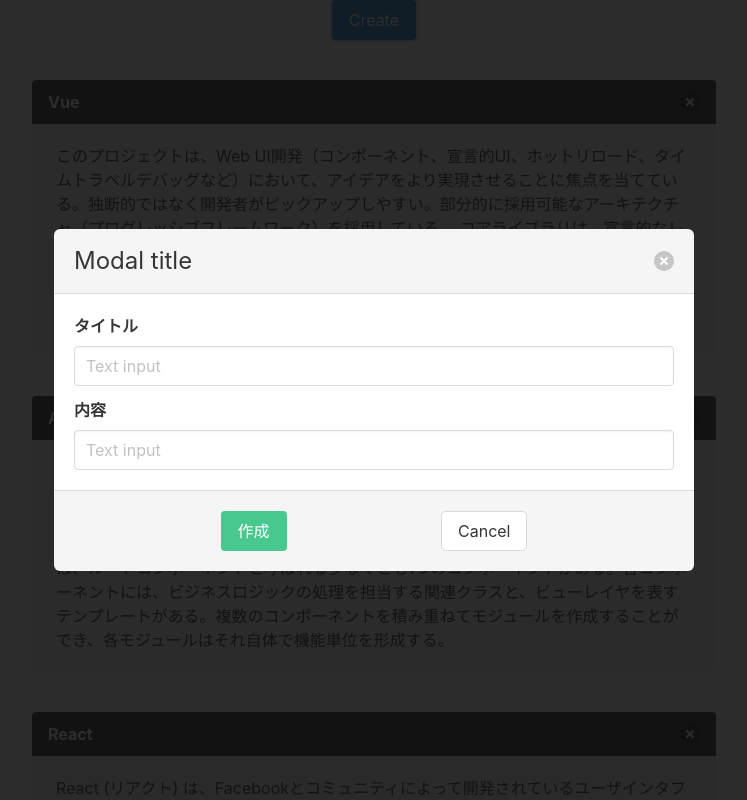
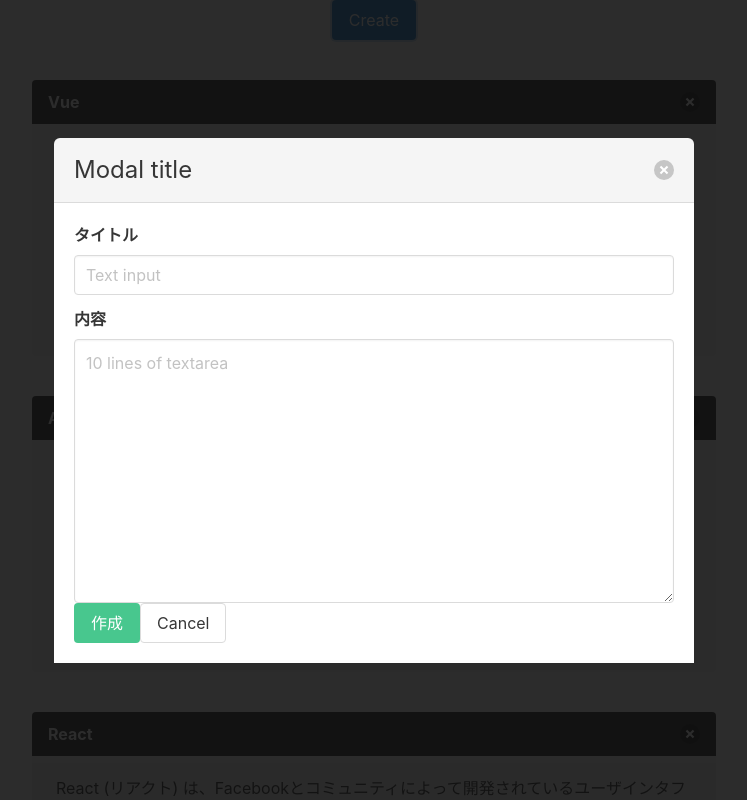
Before and after one commit to moriyamasaaaki/todo-v, a Vue app: page / in a window 1280 px wide. Both pictures are taken after a click on the button "Create". Shown: the top 800 px of the page, without its empty margins (266-1013 px from the left). Built offline with nearby package versions, Linux system fonts and the light colour scheme.

Commit message:
feat(vue): todoの追加

```diff
--- a/src/App.vue
+++ b/src/App.vue
@@ -1,6 +1,6 @@
 <template>
   <div id="app">
-    <todo-create />
+    <todo-create @formSubmitted="createTodo" />
     <div class="todo-wrapper">
       <div class="todo-container">
         <TodoList :todos="todos" />
@@ -41,6 +41,11 @@ export default {
         }
       ]
     };
+  },
+  methods: {
+    createTodo(todo) {
+      this.todos.push(todo)
+    }
   }
 };
 </script>
--- a/src/components/Modal.vue
+++ b/src/components/Modal.vue
@@ -13,10 +13,6 @@
         <section class="modal-card-body">
         <slot />
         </section>
-        <footer class="modal-card-foot">
-          <button @click="createTodo" type="button" class="button is-success">作成</button>
-          <button @click="isOpen = false" class="button">Cancel</button>
-        </footer>
       </div>
     </div>
   </div>
@@ -28,11 +24,6 @@ export default {
     return {
       isOpen: false
     }
-  },
-    methods: {
-    createTodo() {
-      console.log(this.form)
-    }
   }
 };
 </script>
--- a/src/components/TodoCreate.vue
+++ b/src/components/TodoCreate.vue
@@ -7,18 +7,20 @@
           <input v-model="form.title" class="input" type="text" placeholder="Text input" />
         </div>
       </div>
-          <div class="field">
+      <div>
         <label class="label">内容</label>
         <div class="control">
-              <input v-model="form.description" class="input" type="text" placeholder="Text input" />
+          <textarea v-model="form.description" class="textarea" placeholder="10 lines of textarea" rows="10"></textarea>
         </div>
       </div>
+        <button @click="submitForm" type="button" class="button is-success">作成</button>
+        <button @click="isOpen = false" class="button">Cancel</button>
     </form>
   </modal>
 </template>
 
 <script>
-import Modal from '@/components/Modal'
+import Modal from "@/components/Modal";
 export default {
   components: {
     Modal
@@ -26,10 +28,20 @@ export default {
   data() {
     return {
       form: {
-        title: '',
-        description: ''
+        title: "",
+        description: ""
+      }
+    };
+  },
+methods: {
+    submitForm() {
+      this.$emit('formSubmitted', {...this.form})
+      this.resetForm()
+    },
+    resetForm() {
+      this.form.title = ''
+      this.form.description = ''
     }
   }
-  },
-}
+};
 </script>
```
Lines whose indentation alone changed are shown as unchanged.
